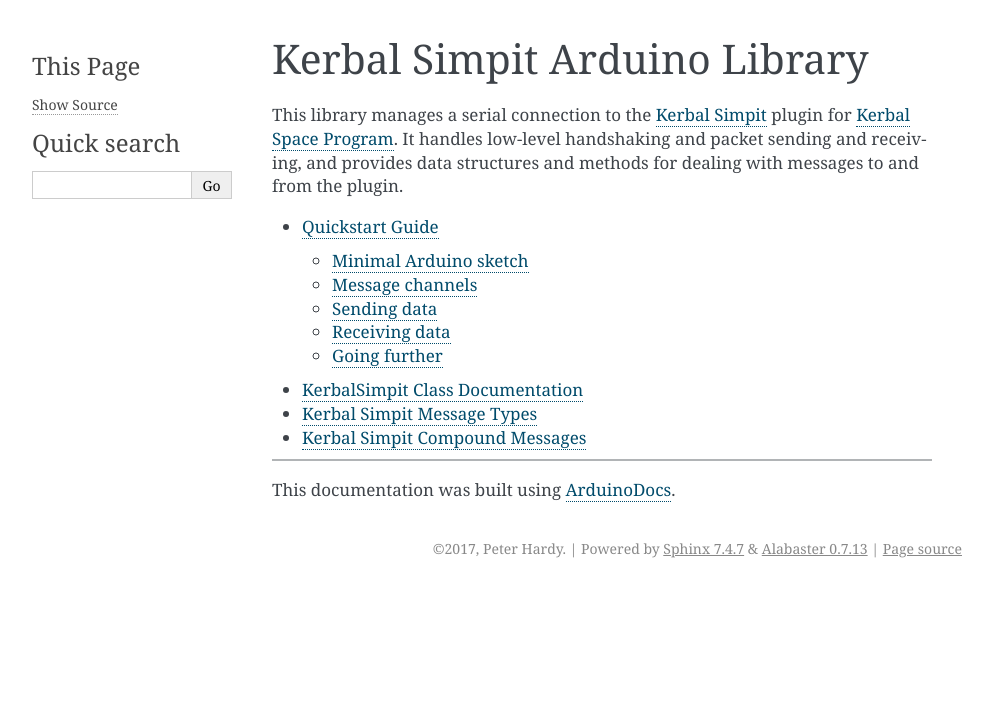
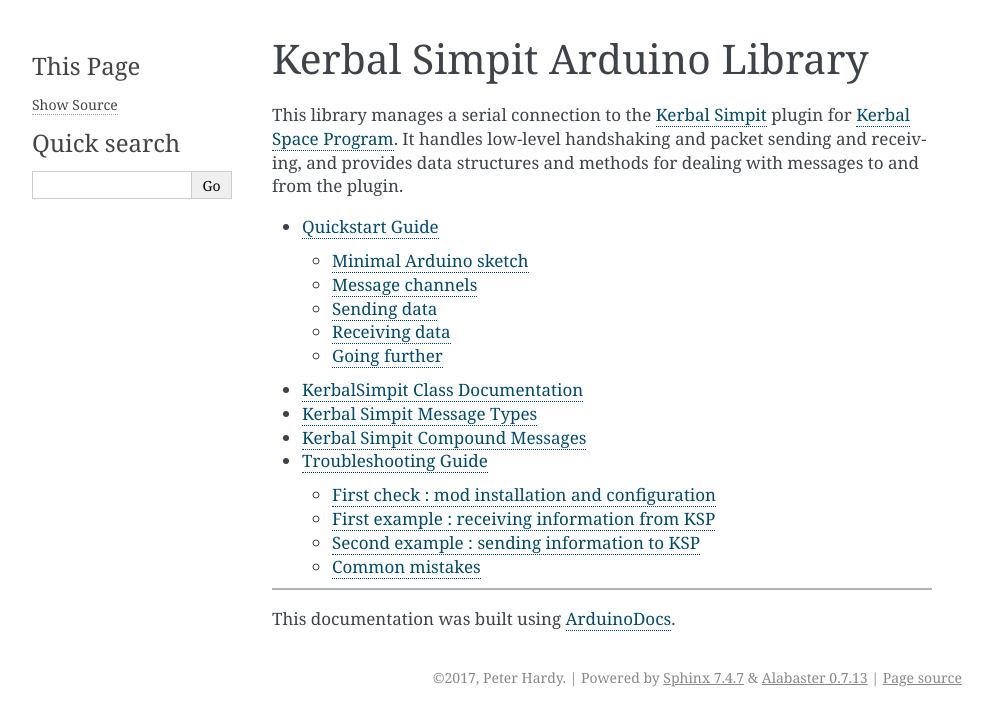
Before and after one commit to Simpit-team/KerbalSimpitRevamped-Arduino, a Sphinx documentation site: the page built from extras/docs/index.rst, in a window 1280 px wide. Shown: the top 726 px of the page, without its empty margins (148-1141 px from the left). Built offline with Sphinx 7.4.7, drawn with Linux system fonts in a browser that asks for light colours; some of the changed lines change nothing that is shown.

Commit message:
Add a troubleshooting guide and change the pin input mode to INPUT_PULLUP in the stage example

```diff
--- a/extras/docs/index.rst
+++ b/extras/docs/index.rst
@@ -16,6 +16,7 @@
    kerbalsimpit
    messagetypes
    payloadstructs
+   troubleshooting
 
 ----
 
--- /dev/null
+++ b/extras/docs/troubleshooting.rst
@@ -0,0 +1,82 @@
+Troubleshooting Guide
+=====================
+
+First check : mod installation and configuration
+------------------------------------------------
+
+Go to your *KSP/GameData* folder. You should see a *KerbalSimpit* folder if SimPit is installed (else, install it with CKAN).
+
+Open the configuration file *KSP/GameData/KerbalSimpit/PluginData/Settings.cfg*
+
+The line ``PortName = COM3`` should be updated with the correct port number. It should be identical to the one used with the Arduino IDE.
+
+The line ``Verbose = False`` should be replaced by ``Verbose = True`` to increase the level of detail written in the logs. It is assumed for this guide that Verbose is set to True.
+
+Launch KSP and check in the logs that you can see the following lines (either by opening the in-game console with Alt+F12 or by opening the file *KSP/KSP.log* :
+ * ``KerbalSimpit Has put a message into the console!``
+ * ``KerbalSimpit: Settings loaded.``
+ * ``KerbalSimpit: Using serial polling thread for XXX`` where XXX is your port name as used in the Arduino IDE.
+
+Make sure that you installed the SimPit Arduino library in the library folder of Arduino. You should see the *File/Examples* a category called *Kerbal Sim Pit*.
+
+First example : receiving information from KSP
+----------------------------------------------
+
+The next step is to check the connection from KSP to the controler. For this, we will use the provided example called *KerbalSimpitAltitudeTrigger*
+
+Open the example with the Arduino IDE, compile it and upload it to the Arduino. Make sure that KSP is not launched when you upload the code. You should see the built-in led turned off.
+
+Then launch KSP and go to the launchpad with a rocket (for instance the 2nd Training called *Basic Flight*).
+
+Before taking off, you should see the folowing in the KSP.log file :
+
+ * The log line ``KerbalSimpit: Opened COM3`` meaning that the connection was started on KSP side.
+ * The log line ``ACK received on port COM3. Handshake complete, Arduino library version '1.3.0`` meaning that the connection was established between KSP and the controler.
+ * The log line ``KerbalSimpit: Serial port 0 subscribing to channel 24`` meaning that the controler requested an update of the altitude of the craft.
+
+You should also see the built-in LED turned on when the connection is established.
+
+Then activate the SAS and launch your craft straight up. As soon as its altitude is above 500m, you should see the built-in LED turned off.
+
+After the fligth, exit KSP and go check in your log for any error related to KSP. If no error are found and if you saw the LED turning off when going higher than 500m, congratulation. Your controler can receive information from KSP.
+
+Second example : sending information to KSP
+-------------------------------------------
+
+For this test, we will use the provided example called *KerbalSimpitStageDemo*. The objective is to launch your rocket based on an input from the controler. You will need to use a button connected to the pin 2 of the Arduino on one side and on the ground to the other side (see `this example from Arduino <https://www.arduino.cc/en/Tutorial/BuiltInExamples/InputPullupSerial>`_). You can also just plug a wire from the pin 2 to the GND pin to simulate a push on the button if you don't have one.
+
+Start like the previous example :
+ * Compile and upload the code while KSP is closed
+ * Launch KSP and open the *Basic Flight* training
+ * Check for the connection in the KSP log (note : there will be no log indicating a subscription from the controler to a channel).
+
+Then activate the button (or insert the wire). The rocket should take off.
+
+After the fligth, exit KSP and go check in your log for any error related to KSP. If no error are found and your rocket took off, congratulation !! You are now ready to start your own controler.
+
+Common mistakes
+---------------
+
+At one point, my controler stopped working
+^^^^^^^^^^^^^^^^^^^^^^^^^^^^^^^^^^^^^^^^^^^
+
+Please check for any error in the KSP log. If at any point an error occured, the SimPit mod will stop and no information can be shared with the controler, thus giving the impression that the controler is not working.
+
+What does an error look like in the KSP log
+^^^^^^^^^^^^^^^^^^^^^^^^^^^^^^^^^^^^^^^^^^^
+
+Here is an example.
+
+  [EXC 20:48:03.683] IOException: A device attached to the system is not functioning.
+	System.IO.Ports.WinSerialStream.ReportIOError (System.String optional_arg) (at <376e8c39bbab4f1193a569c8dbe4305c>:0)
+	System.IO.Ports.WinSerialStream.Write (System.Byte[] buffer, System.Int32 offset, System.Int32 count) (at <376e8c39bbab4f1193a569c8dbe4305c>:0)
+	System.IO.Ports.SerialPort.Write (System.Byte[] buffer, System.Int32 offset, System.Int32 count) (at <376e8c39bbab4f1193a569c8dbe4305c>:0)
+	(wrapper remoting-invoke-with-check) System.IO.Ports.SerialPort.Write(byte[],int,int)
+	KerbalSimpit.Serial.KSPSerialPort.<SerialWriteQueueRunner>b__29_0 () (at <d23bc766ee8645b4813da6de1d115a35>:0)
+	KerbalSimpit.Serial.KSPSerialPort.SerialWriteQueueRunner () (at <d23bc766ee8645b4813da6de1d115a35>:0)
+	System.Threading.ThreadHelper.ThreadStart_Context (System.Object state) (at <ad04dee02e7e4a85a1299c7ee81c79f6>:0)
+	System.Threading.ExecutionContext.RunInternal (System.Threading.ExecutionContext executionContext, System.Threading.ContextCallback callback, System.Object state, System.Boolean preserveSyncCtx) (at <ad04dee02e7e4a85a1299c7ee81c79f6>:0)
+	System.Threading.ExecutionContext.Run (System.Threading.ExecutionContext executionContext, System.Threading.ContextCallback callback, System.Object state, System.Boolean preserveSyncCtx) (at <ad04dee02e7e4a85a1299c7ee81c79f6>:0)
+	System.Threading.ExecutionContext.Run (System.Threading.ExecutionContext executionContext, System.Threading.ContextCallback callback, System.Object state) (at <ad04dee02e7e4a85a1299c7ee81c79f6>:0)
+	System.Threading.ThreadHelper.ThreadStart () (at <ad04dee02e7e4a85a1299c7ee81c79f6>:0)
+	UnityEngine.UnhandledExceptionHandler:<RegisterUECatcher>m__0(Object, UnhandledExceptionEventArgs)
```
Also changed, not shown: 1 other file.
